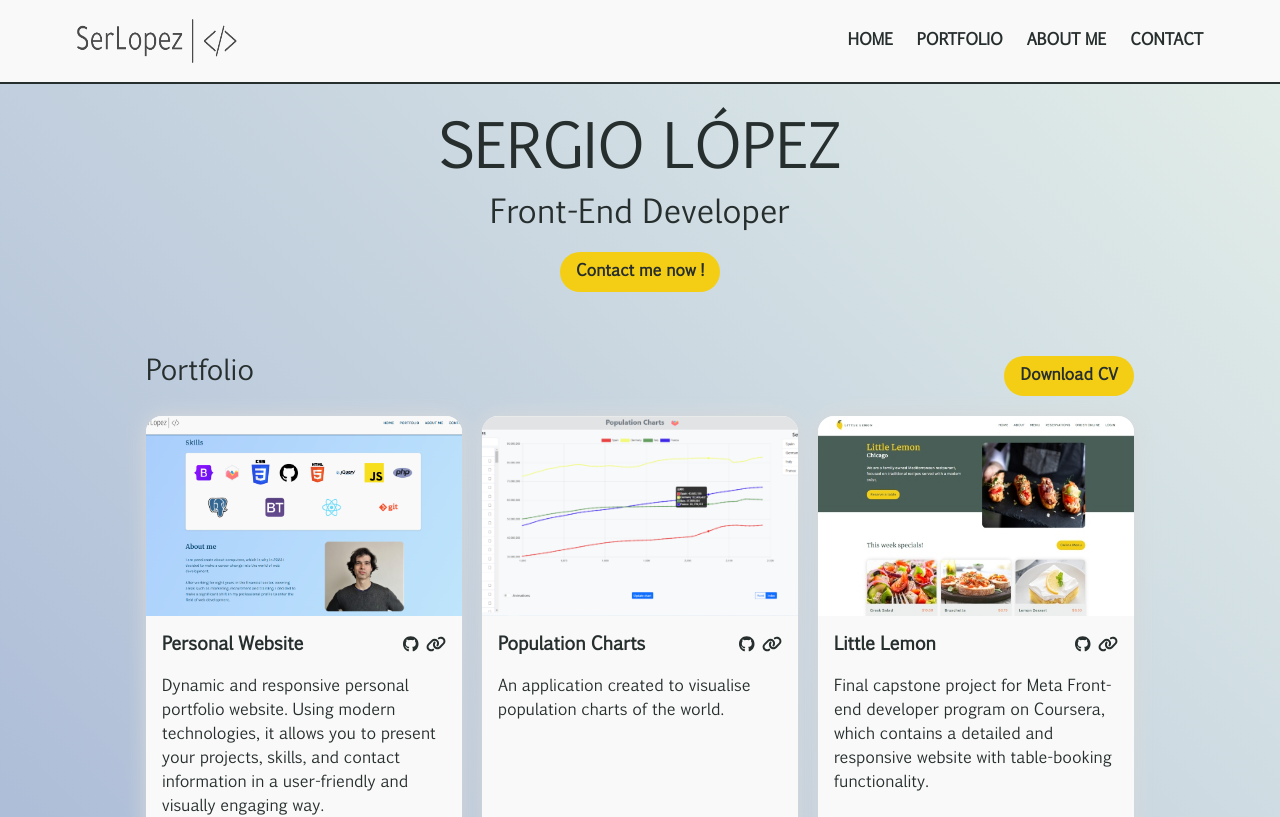
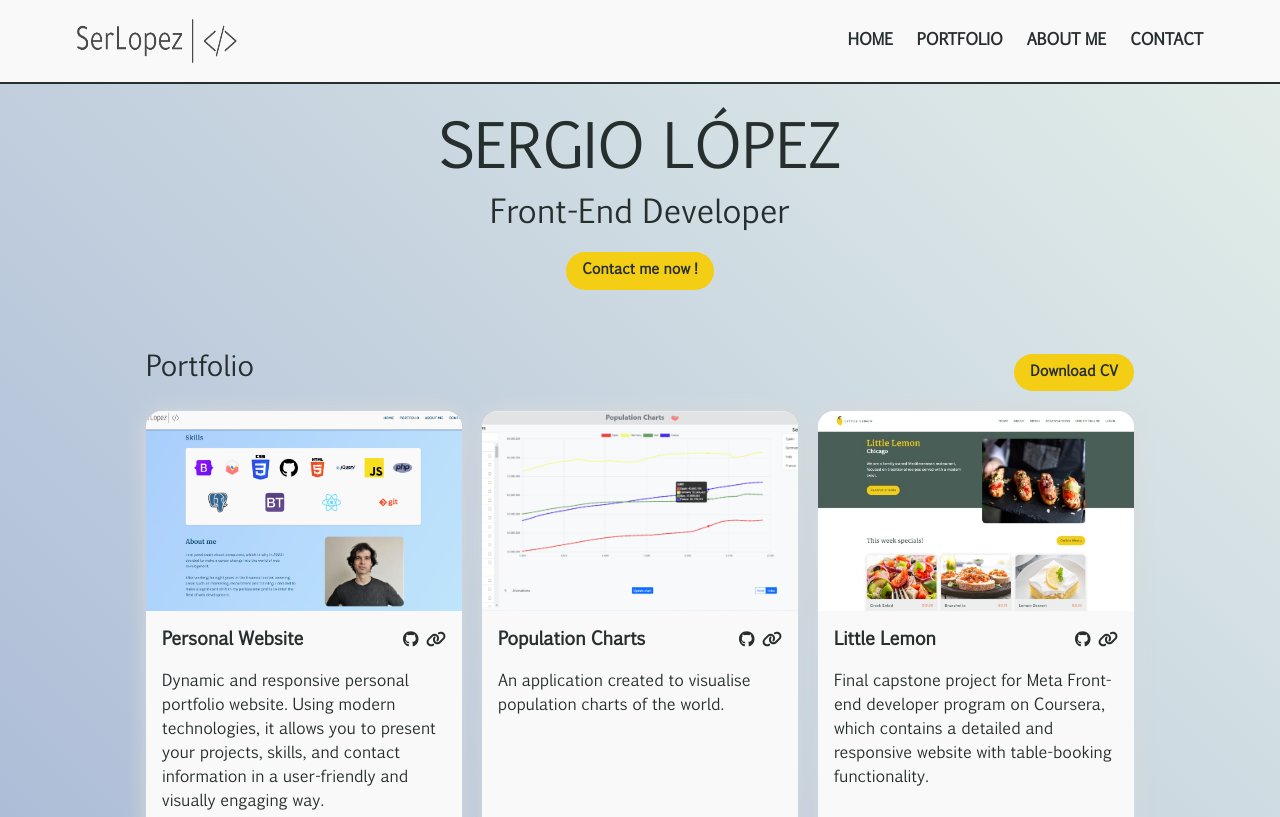
Before and after one commit to monsieurlopez/site_web_2.0, a React (Create React App) app: page / in a window 1280 px wide. Shown: the top 817 px of the page. Built offline with nearby package versions, Linux system fonts and the light colour scheme; a web font is replaced by a local one.

Commit message:
<fix> change style font size botton primary

```diff
--- a/src/index.css
+++ b/src/index.css
@@ -122,6 +122,7 @@ img {
   background-color: #f4ce14;
   color: #272e2e;
   font-weight: bold;
+  font-size: 0.9rem;
 }
 
 @media (max-width: 576px) {
```
